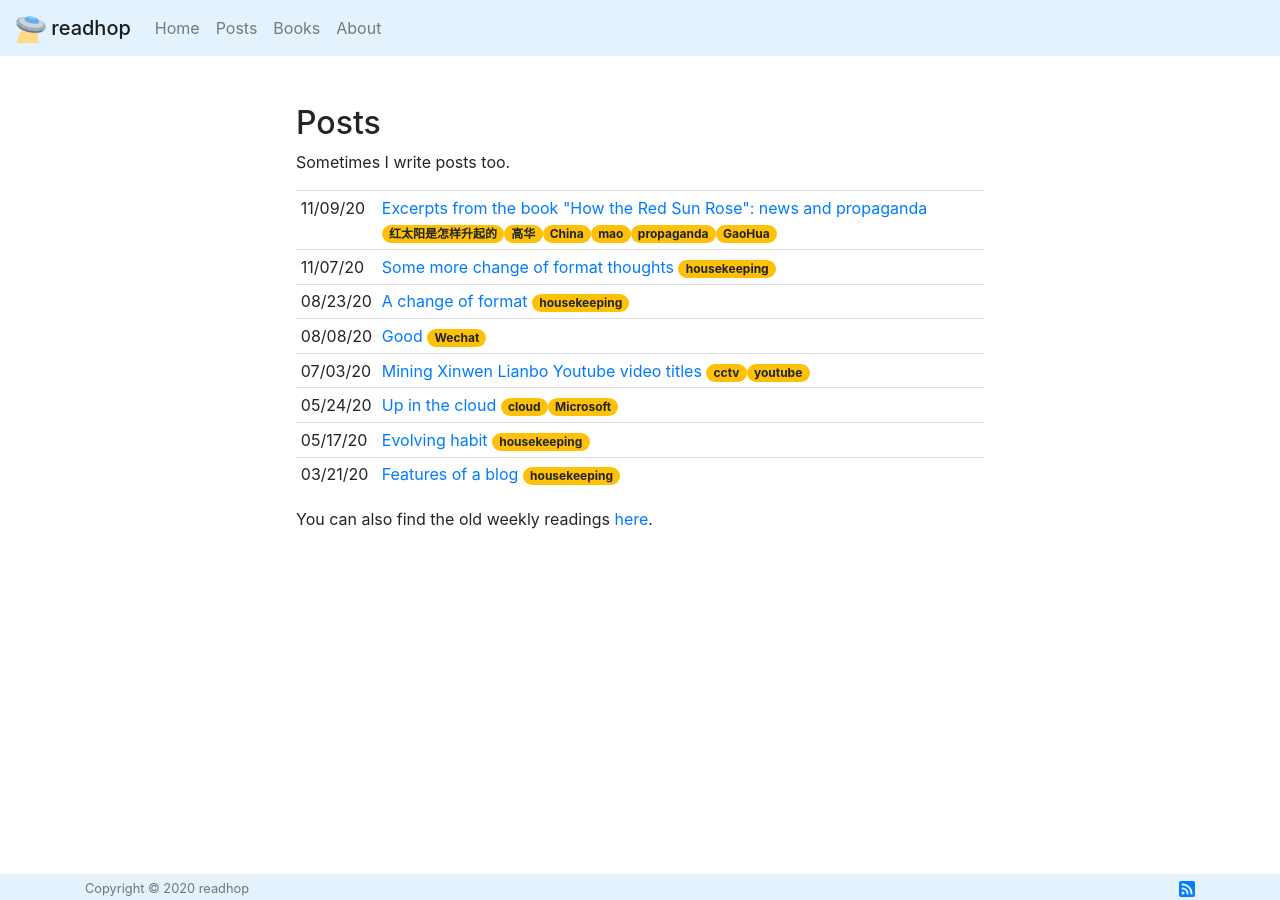
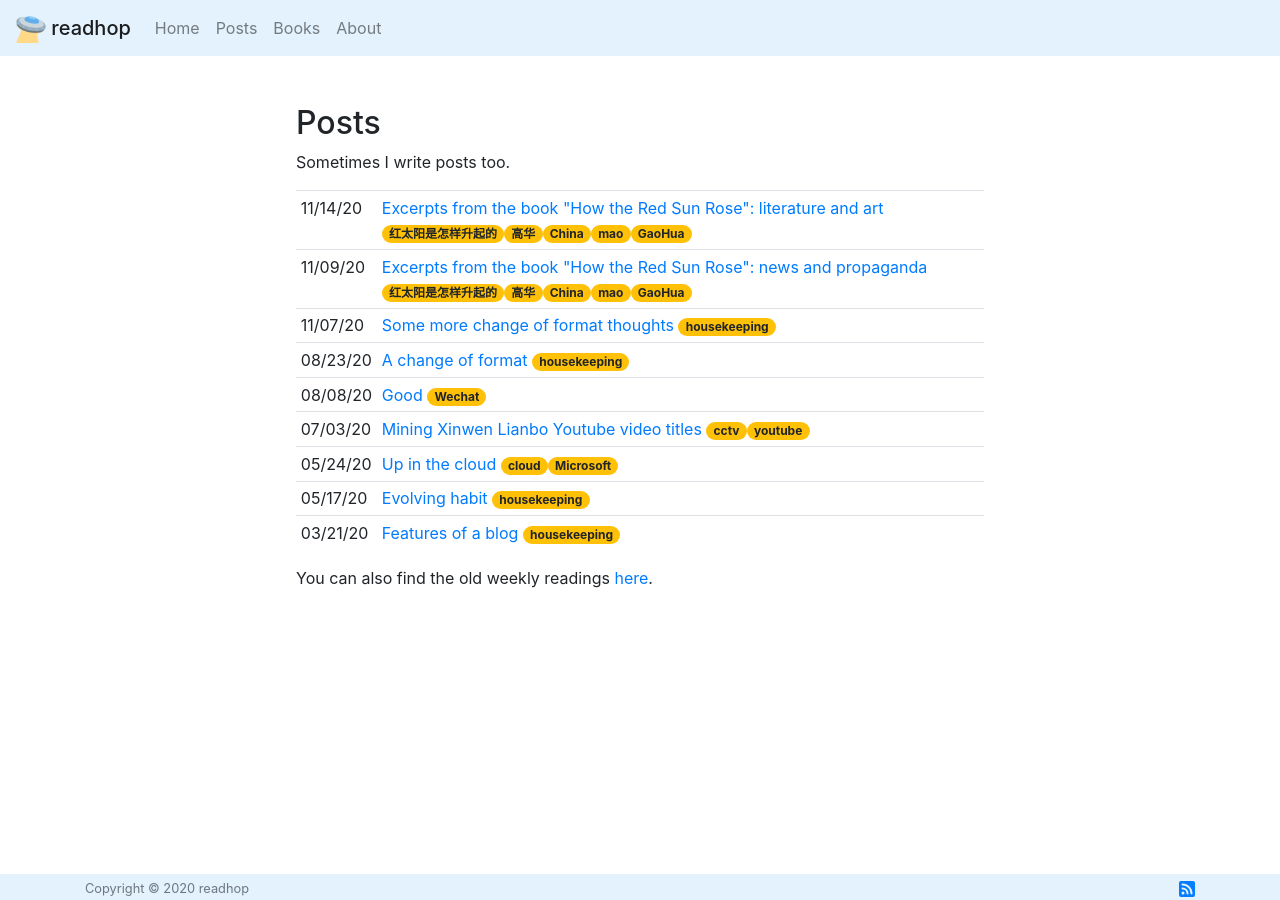
Before and after one commit to robocalpico/robocalpico.github.io, a Jekyll site: the page built from posts.md, in a window 1280 px wide. Built offline with Jekyll 4.4.1, drawn with Linux system fonts in a browser that asks for light colours; comment, search, counter and statistics services are not loaded; some of the changed lines change nothing that is shown.

Commit message:
new excerpts

```diff
--- a/_posts/2020-11-08-excerpts-from-the-book-how-the-red-sun-rose-news-and-propaganda.md
+++ b/_posts/2020-11-08-excerpts-from-the-book-how-the-red-sun-rose-news-and-propaganda.md
@@ -3,7 +3,7 @@ layout: post
 title: 'Excerpts from the book "How the Red Sun Rose": news and propaganda'
 date: 2020-11-08 16:28 -0800
 categories: Posts
-tags: 红太阳是怎样升起的 高华 China mao propaganda GaoHua
+tags: 红太阳是怎样升起的 高华 China mao GaoHua
 ---
 I have been reading a fascinating book called [_How the Red Sun Rose_](https://www.goodreads.com/book/show/29055636) ([English version](https://www.goodreads.com/book/show/32904035-how-the-red-sun-rose)). The author is Gao Hua, a well-known professor specialized in modern history of China. The book details the [Yan’an Rectification Movement (1942-1945)](https://en.wikipedia.org/wiki/Yan%27an_Rectification_Movement). Following are some excerpts from the book on the topic of **news and propaganda**.
 
--- /dev/null
+++ b/_posts/2020-11-14-excerpts-from-the-book-how-the-red-sun-rose-literature.md
@@ -0,0 +1,48 @@
+---
+layout: post
+title: 'Excerpts from the book "How the Red Sun Rose": literature and art'
+date: 2020-11-14 11:09 -0800
+categories: Posts
+tags: 红太阳是怎样升起的 高华 China mao GaoHua
+---
+I have been reading a fascinating book called [_How the Red Sun Rose_](https://www.goodreads.com/book/show/29055636) ([English version](https://www.goodreads.com/book/show/32904035-how-the-red-sun-rose)). The author is Gao Hua, a well-known professor specialized in modern history of China. The book details the [Yan’an Rectification Movement (1942-1945)](https://en.wikipedia.org/wiki/Yan%27an_Rectification_Movement). Following are some excerpts from the book on the topic of **literature and art**.
+
+最近一直在拜读高华教授的名著，[《红太阳是怎样升起的：延安整风运动的来龙去脉》](https://www.goodreads.com/book/show/29055636)（[维基介绍](https://zh.wikipedia.org/zh-hans/%E7%B4%85%E5%A4%AA%E9%99%BD%E6%98%AF%E6%80%8E%E6%A8%A3%E5%8D%87%E8%B5%B7%E7%9A%84)）。这本书我读起来感觉是发人深省外加醍醐灌顶，是非常非常珍贵的历史研究材料。整本读完后我会写更多的想法。下面是一些摘抄，主题是**文学和艺术**。
+
+--------
+
+Again, Mao theorized the view the party and its members should hold towards literature and art, just like what he did for news and propaganda. 第九章列出了毛氏文化观的五个核心概念：
+
+> 一、文艺是政治斗争的工具，革命文艺的最高目标和最重要的任务就是利用文艺的各种形式为党的政治目标服务。[…]
+>
+> 二、和工农兵相比，知识分子是最无知和最肮脏的，文艺家的主体意识是资产阶级个人主义的无稽之谈，因此知识分子必须永远接受「无产阶级」的改造。
+>
+> 三、人道主义、人性论是资产阶级文艺观的集中体现，革命文艺家必须与之坚决斗争和彻底决裂。绝不允许描写工农兵在反抗、斗争之外的任何属于非阶级意识的表现。
+>
+> 四、鲁迅的杂文时代已经过去，严禁暴露革命队伍中的阴暗面。
+>
+> 五、反对从五四新文化运动遗留下的文艺表现形式上的欧化倾向，文艺家是否利用「民族形式」并不仅仅是文艺表现的个別问题，而是属于政治立场和世界观的重大问题。
+
+作者之后做了更精炼的总结：
+
+> 一言以蔽之，毛氏文艺思想的实质是将文艺视为图解政治的宣传工具，将文艺家看成是以赎罪之身（身为知识分子的「原罪」）为党的中心工作服务的「战士」。
+
+对艺术文化和新闻宣传的定性和工具化这一行为，体现的都是执政党的核心价值观：人民只可能是构成庞大社会系统的螺丝钉，每个钉子存在的意义只在于完成它该有的功能，而不应该具备或者表达任何思想态度。如果有钉子开始展现出个体甚至群体意识，对执政党来说是非常可怕的事情。类比人们对人工智能的恐惧：人们总是担心机器太聪明而拥有意识，甚至反过来统治人类，类似的科幻作品层出不穷。把这个想法里的”机器“换成”人民“就和人民工具化的观念相同了。既然人民都是螺丝钉或者机器，那艺术和新闻当然就是向他们输送指令的工具。理解了这个观念才能理解很多中国执政党的行为，包括爱国教育，打造国家防火墙，动辄谴责他国干涉内政，等等。
+
+当然，除了这种高屋建瓴的制度性观点以外，毛氏文化观也反映出一些更个人更主观的优劣之分。文中有提到：
+
+> 如果说毛泽东对延安文化人的不满更多的集中在政治方面，那么一些老干部的不满则来自于对知识分子根深蒂固的怀疑和歧视。许多红军老干部从未进过城市，更长期生活在疑惧知识分子的环境中，抗战之初，一经接触满口新名词、思想和生活习惯与己迥异的知识分子，虽觉新鲜，但为时不久，隔阂即生，生怕这些见过大世面的城诗人瞧不起自己。于是「非我族类，其心必异」之类的念头再度复活，重又退回到原先怀疑、恐惧知识分子的蜗牛壳。[…]
+
+后面文章也补充到：
+
+> 需要指出的是多数军中高级将领，[…]都十分重视、尊重知识分子，[…]对知识分子抱有偏狭态度的只是个別高级将领和军中中下级干部
+
+最后这一章有提到三十年代在延安的文艺创作如何开始以及如何形成一种和组织对立的局面：
+
+> 和欧美作家从三十年代初才逐渐左倾有所不同的是，中国作家的向左转则早在二十年代后期就开始了。由于中国知识分子生存的环境比西方作家更加恶劣，左翼作家普遍将文学作为参与社会改造的特殊工具，赋予文学以巨大的社会批判的功用。[…]
+>
+> 三十年代初、中期，由于日本帝国主义的入侵加剧了国内局势的动荡，加之俄式马克思主义文艺理论的广泛传播，中国左翼文学得到蓬勃的发展[…]在他们作品中所表现出的强烈的社会关怀，引起了生活在社会底层的广大下层知识分子的普遍共鸣。贫穷至极的生活和对国民党统治下社会现实的不满，将一批批青年吸引到左翼文学的行列中，促使他们走上用文学反抗社会的道路。[…]
+>
+> 从1937年到1939年，投奔延安的文化人，除了个別名气较大由延安指名调入的人之外，绝大多数为一般的左翼青年知识分子，只有少数人读过大学。这些名气不大的作家和艺术家，甫抵延安一身轻松，又是「自由呼吸」，又是「自由歌唱」，而中共为了发展实力，对来延安的文化人一度也做到「礼贤下士」，毛泽东更是真真假假，对延安文艺界取得的成绩满口称赞，甚至还和一些文艺家交上了「朋友」，于是文艺家们陶醉了。
+
+这里的关键当然在于，从某种角度来看，文艺圈对社会的批判和反抗本身并无对错，但批判和反抗的对象决定了结果。当然批判和反抗与否，由于艺术创作从根本上是冲破束缚，在文艺工作工具化的大环境下，文艺圈都是会遭受打击的。
```
